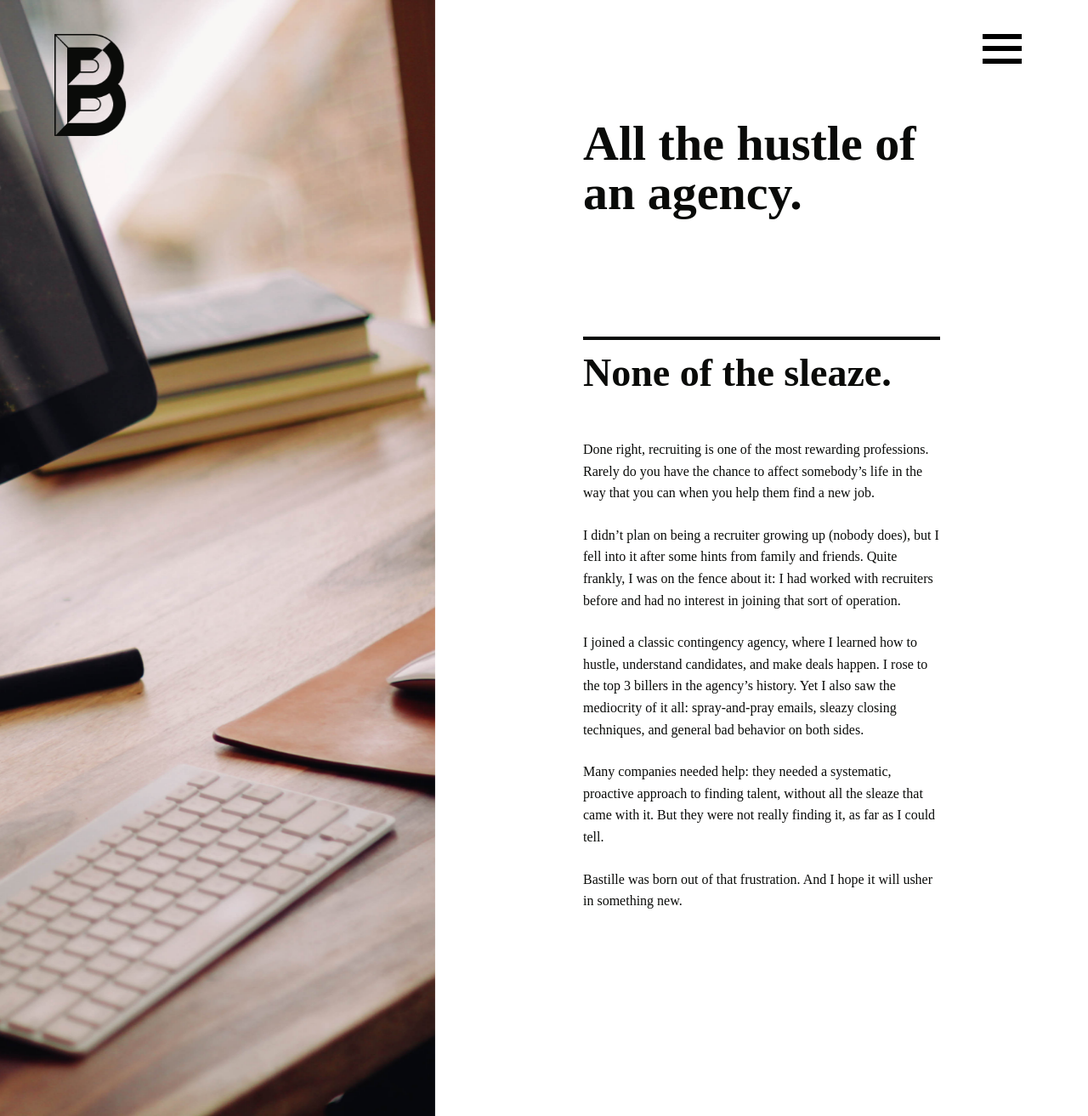
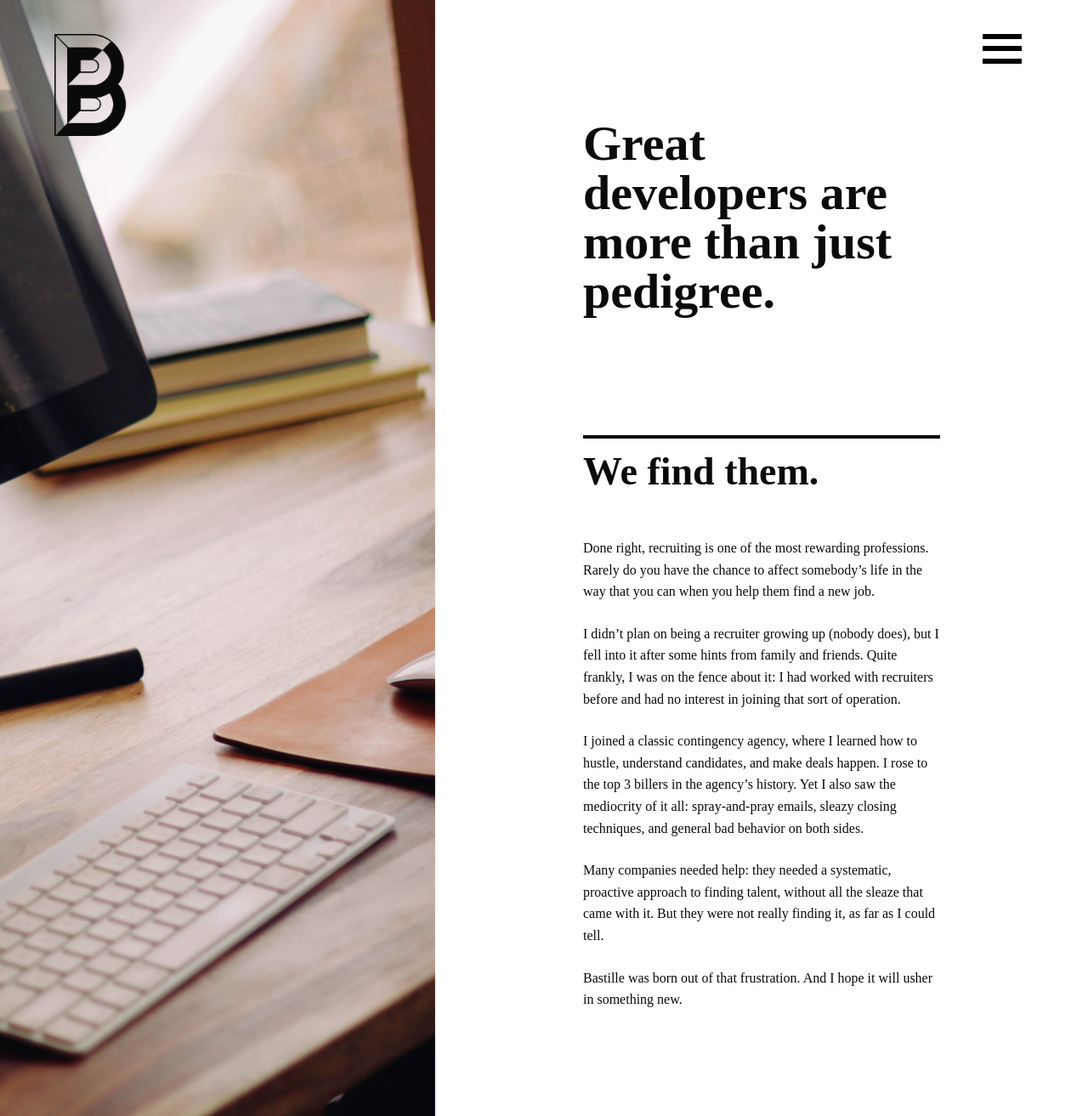
Before and after one commit to bastilleagency/bastille, a Jekyll site: the page built from about.markdown, in a window 1280 px wide. Shown: the whole page at 85% size. Built offline with Jekyll 4.4.1, drawn with Linux system fonts in a browser that asks for light colours; nearby versions of some CDN libraries; some web fonts are replaced.

Commit message:
Updated About

```diff
--- a/about.markdown
+++ b/about.markdown
@@ -2,8 +2,8 @@
 title: About
 date: 2016-09-28 00:39:00 Z
 side image title: About
-heading: All the hustle of an agency.
-subheading: None of the sleaze.
+heading: Great developers are more than just pedigree.
+subheading: We find them.
 layout: fixed-image
 ---
 
```
